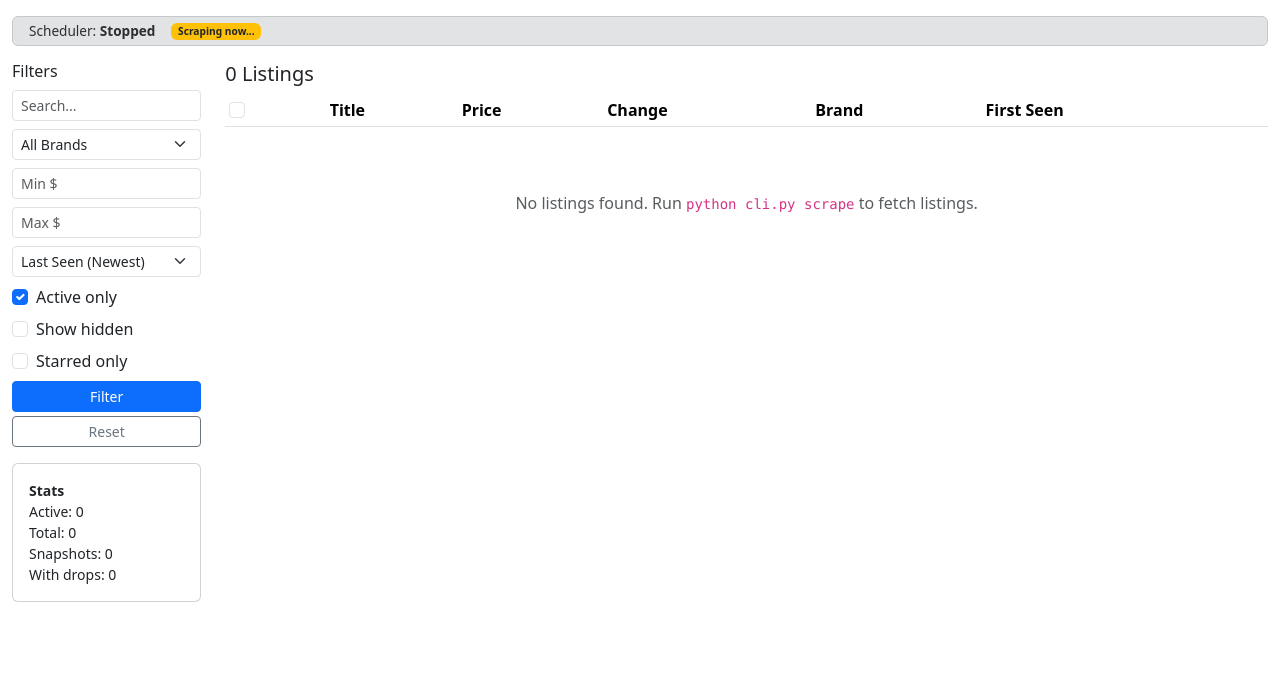
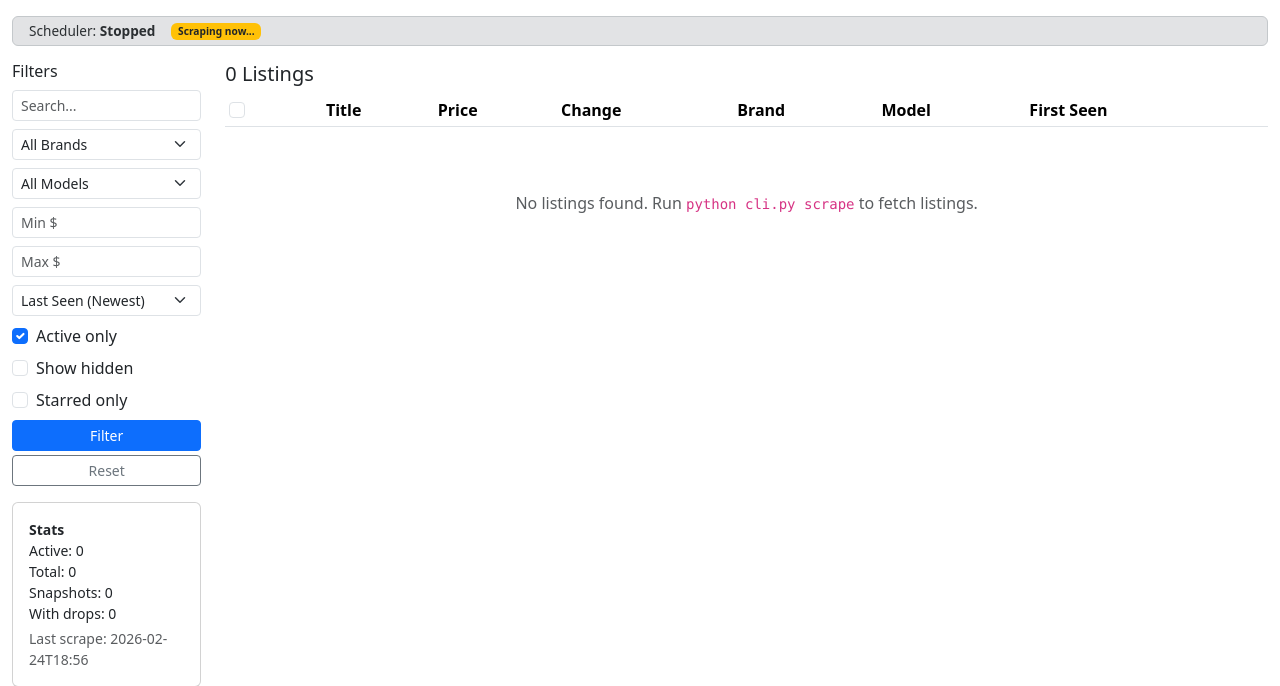
Before and after one commit to justinh-rahb/3dp-listing-scrape, a FastAPI app: page / in a window 1280 px wide. Shown: the part 57-743 px from the top of the page. Run offline with FastAPI, Linux system fonts and the light colour scheme; data comes from the database, SQL or seed files in the repository; data that the repository does not hold is empty.

Commit message:
Add model filtering and sorting functionality to listings

```diff
--- a/app.py
+++ b/app.py
@@ -84,7 +84,7 @@ def require_settings_auth(credentials: Optional[HTTPBasicCredentials] = Depends(
 # ── Page Routes ────────────────────────────────────────────────
 
 @app.get("/", response_class=HTMLResponse)
-async def index(request: Request, brand: Optional[str] = None,
+async def index(request: Request, brand: Optional[str] = None, model: Optional[str] = None,
                 min_price: Optional[str] = None, max_price: Optional[str] = None,
                 search: Optional[str] = None,
                 active_only: str = "1", show_hidden: str = "0",
@@ -102,6 +102,7 @@ async def index(request: Request, brand: Optional[str] = None,
 
     filters = {
         "brand": brand,
+        "model": model,
         "min_price": min_price_value,
         "max_price": max_price_value,
         "search": search,
@@ -116,6 +117,7 @@ async def index(request: Request, brand: Optional[str] = None,
         "price": ("price_asc", "price_desc"),
         "change": ("price_drop_asc", "price_drop_desc"),
         "brand": ("brand_asc", "brand_desc"),
+        "model": ("model_asc", "model_desc"),
         "first_seen": ("first_seen_asc", "first_seen_desc"),
     }
     sort_urls = {}
@@ -136,10 +138,11 @@ async def index(request: Request, brand: Optional[str] = None,
 
     listings = db.get_listings(filters)
     brands = db.get_distinct_brands()
+    models = db.get_distinct_models()
     stats = db.get_stats()
     sched_status = scheduler.get_status()
     return templates.TemplateResponse("index.html", {
-        "request": request, "listings": listings, "brands": brands,
+        "request": request, "listings": listings, "brands": brands, "models": models,
         "filters": filters, "stats": stats, "scheduler": sched_status,
         "sort_urls": sort_urls, "sort_icons": sort_icons,
     })
--- a/db.py
+++ b/db.py
@@ -604,6 +604,10 @@ def get_listings(filters: Optional[dict] = None,
         where_clauses.append("brand = ?")
         params.append(filters["brand"])
 
+    if filters.get("model"):
+        where_clauses.append("LOWER(model) = LOWER(?)")
+        params.append(filters["model"])
+
     if filters.get("min_price") is not None:
         where_clauses.append("current_price >= ?")
         params.append(filters["min_price"])
@@ -629,6 +633,8 @@ def get_listings(filters: Optional[dict] = None,
         "price_desc": "current_price DESC",
         "brand_asc": "brand IS NULL, LOWER(brand) ASC",
         "brand_desc": "brand IS NULL, LOWER(brand) DESC",
+        "model_asc": "model IS NULL, LOWER(model) ASC",
+        "model_desc": "model IS NULL, LOWER(model) DESC",
         "location_asc": "location IS NULL, LOWER(location) ASC",
         "location_desc": "location IS NULL, LOWER(location) DESC",
         "first_seen_asc": "first_seen ASC",
@@ -827,6 +833,19 @@ def get_distinct_brands(conn: Optional[sqlite3.Connection] = None) -> list[str]:
     return result
 
 
+def get_distinct_models(conn: Optional[sqlite3.Connection] = None) -> list[str]:
+    close = conn is None
+    if close:
+        conn = get_conn()
+    rows = conn.execute(
+        "SELECT DISTINCT model FROM listings WHERE model IS NOT NULL AND is_active = 1 ORDER BY model"
+    ).fetchall()
+    result = [row["model"] for row in rows]
+    if close:
+        conn.close()
+    return result
+
+
 def get_distinct_locations(conn: Optional[sqlite3.Connection] = None) -> list[str]:
     close = conn is None
     if close:
--- a/templates/index.html
+++ b/templates/index.html
@@ -47,6 +47,17 @@
             </div>
 
             <div class="mb-2">
+                <select name="model" class="form-select form-select-sm">
+                    <option value="">All Models</option>
+                    {% for model in models %}
+                    <option value="{{ model }}" {% if filters.model == model %}selected{% endif %}>
+                        {{ model }}
+                    </option>
+                    {% endfor %}
+                </select>
+            </div>
+
+            <div class="mb-2">
                 <input type="number" name="min_price" class="form-control form-control-sm"
                        placeholder="Min $" value="{{ filters.min_price or '' }}">
             </div>
@@ -65,6 +76,8 @@
                     <option value="price_desc" {% if filters.sort_by == 'price_desc' %}selected{% endif %}>Price: High-Low</option>
                     <option value="price_drop_desc" {% if filters.sort_by == 'price_drop_desc' %}selected{% endif %}>Price Drop (High-Low)</option>
                     <option value="price_drop_asc" {% if filters.sort_by == 'price_drop_asc' %}selected{% endif %}>Price Drop (Low-High)</option>
+                    <option value="model_asc" {% if filters.sort_by == 'model_asc' %}selected{% endif %}>Model: A-Z</option>
+                    <option value="model_desc" {% if filters.sort_by == 'model_desc' %}selected{% endif %}>Model: Z-A</option>
                 </select>
             </div>
 
@@ -144,6 +157,7 @@
                         <th><a href="{{ sort_urls.price }}" class="text-decoration-none link-body-emphasis">Price {{ sort_icons.price }}</a></th>
                         <th><a href="{{ sort_urls.change }}" class="text-decoration-none link-body-emphasis">Change {{ sort_icons.change }}</a></th>
                         <th><a href="{{ sort_urls.brand }}" class="text-decoration-none link-body-emphasis">Brand {{ sort_icons.brand }}</a></th>
+                        <th><a href="{{ sort_urls.model }}" class="text-decoration-none link-body-emphasis">Model {{ sort_icons.model }}</a></th>
                         <th><a href="{{ sort_urls.first_seen }}" class="text-decoration-none link-body-emphasis">First Seen {{ sort_icons.first_seen }}</a></th>
                         <th></th>
                     </tr>
@@ -207,6 +221,7 @@
                             {% endif %}
                         </td>
                         <td>{{ (listing.brand or '')|title }}</td>
+                        <td>{{ listing.model or '' }}</td>
                         <td>{{ (listing.first_seen or '')[:10] }}</td>
                         <td class="text-end">
                             <div class="d-flex justify-content-end gap-1">
```
